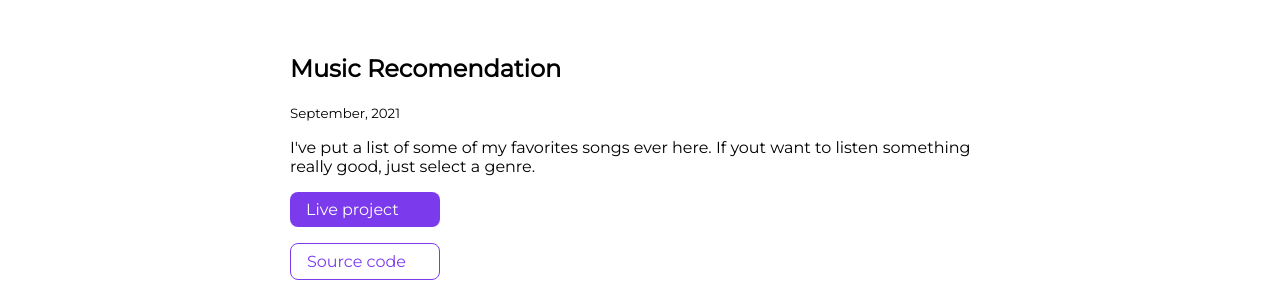
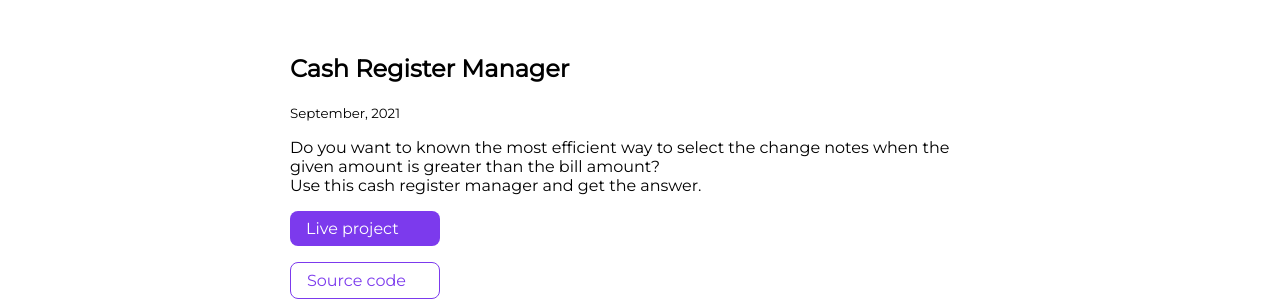
Before and after one commit to Antonio-Barrera/personal-site, a plain HTML site: page projects.html in a window 1280 px wide. Shown: the part 500-801 px from the top of the page. Drawn offline with Linux system fonts and the light colour scheme.

Commit message:
cash register project added

```diff
--- a/projects.html
+++ b/projects.html
@@ -23,6 +23,21 @@
         <h1 class="hero-heading">Antonio Barrera</h1>
     </header>
     <ul class="unordered">
+        <li>
+            <article class="showcase-list container center-container">
+                <h1>Cash Register Manager</h1>
+                <small>September, 2021</small>
+                <p>
+                    Do you want to known the most efficient way to select the
+                    change notes when the given amount is greater than the bill
+                    amount?
+                    <br>
+                    Use this cash register manager and get the answer.
+                </p>
+                <a href="https://cash-register-practice.netlify.app/" class="link primary-link">Live project</a>
+                <a href="https://github.com/antonio-barrera/MarkTen-CashRegister.git" class="link secondary-link">Source code</a>
+            </article>
+        </li>
         <li>
             <article class="showcase-list container center-container">
                 <h1>Music Recomendation</h1>
```
